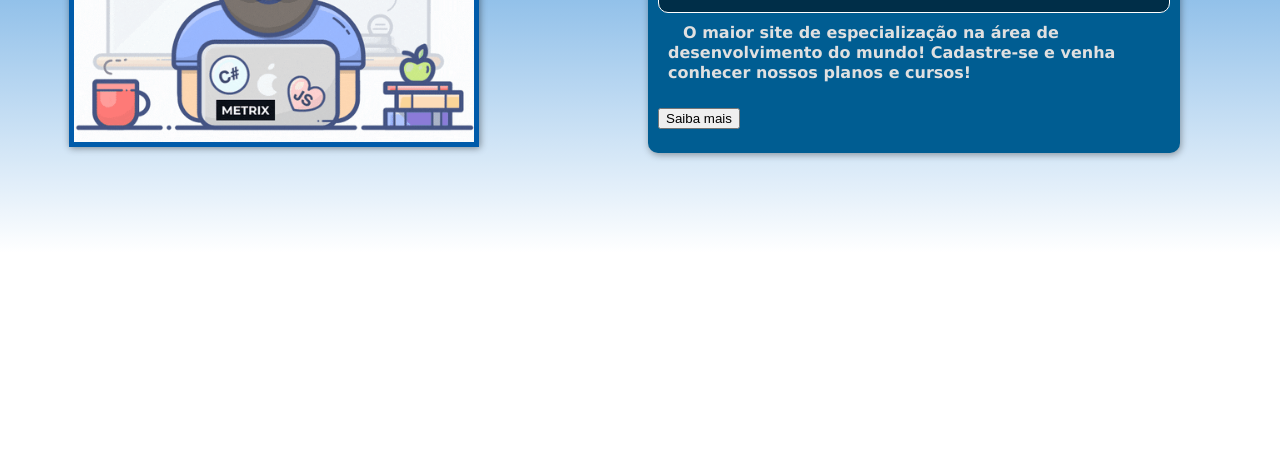
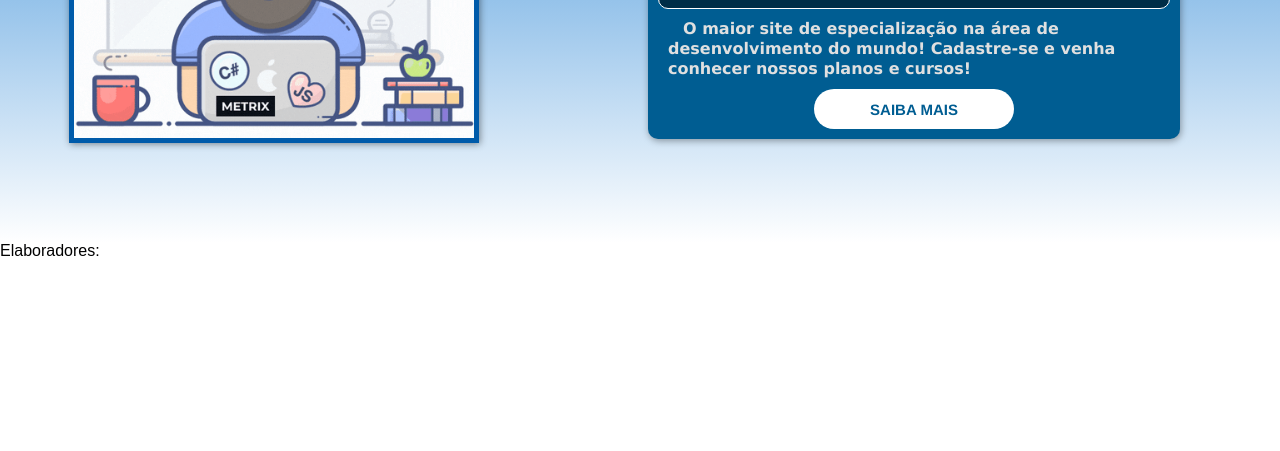
Before and after one commit to CairoHS/Pandora, a plain HTML site: page front_end/index.html in a window 1280 px wide. Shown: the part 349-800 px from the top of the page. Drawn offline with Linux system fonts and the light colour scheme.

Commit message:
Protótipo Versão 0.6

```diff
--- a/front_end/index.html
+++ b/front_end/index.html
@@ -21,13 +21,19 @@
         </nav>
     </header> <!-- Fim do cabeçalho -->
 
-    <main>
+    <main id="tela_inicial">
         <img id="gif_dev" src="styles/img/dev.gif" alt="">
         <article id="apresentacao_inicial">
             <h1>Embarque nesse mundo tecnologico!</h1>
-            <p>O maior site de especialização na área de desenvolvimento do mundo! Cadastre-se e venha conhecer nossos planos e cursos!</p>
+            <p>O maior site de especialização na área de desenvolvimento do mundo! Cadastre-se e venha conhecer nossos planos e cursos!
+            </p>
+            <button id="botao_login"><span>SAIBA MAIS</span></button>
+        </article>
+    </main>
+    <main>
+        <article>
+            <h1>Elaboradores:</h1>
 
-            <form method="post" action="login_cadastro.html"><input type="button" value="Saiba mais" id="botao_login"></form>
         </article>
     </main>
 
--- a/front_end/styles/index.css
+++ b/front_end/styles/index.css
@@ -11,8 +11,7 @@
 }
 
 body{
-    margin: 0px;
-    overflow: hidden;
+    overflow: auto;
     font-family: Arial, Helvetica, sans-serif;
     background-color: #ffffff;
 }
@@ -22,10 +21,10 @@ body{
     margin: 0px;
     backdrop-filter: blur(10px);
     background-color: #1e89e7;
-    border: 2px solid #1e89e7;
     width: 100%;
     height: 56px;
     box-shadow: 1px 1px 7px rgba(0, 0, 0, 0.247);
+    overflow: hidden;
 }
 
 #nav{
@@ -65,7 +64,7 @@ body{
 .link_cabecalho:hover{
     border: 0.5px solid rgba(255, 255, 255, 0.267);
     border-radius: 30px;
-    transition: all 0.2s ease-in-out;
+    transition: all 0.5s ease-in-out;
     background-color: #005BAA;
 }
 .link_cabecalho:active{
@@ -73,7 +72,8 @@ body{
     color: #005BAA;
 }
 
-main{
+#tela_inicial{
+    overflow: hidden;
     display: flex;
     justify-content: space-between;
     width: 100%;
@@ -100,6 +100,7 @@ main{
     padding: 10px;
     margin: 100px;
     line-height: 50px;
+    overflow: hidden;
 }
 
 #apresentacao_inicial > h1{
@@ -120,3 +121,29 @@ main{
     font-family: 'Lucida Sans', 'Lucida Sans Regular', 'Lucida Grande', 'Lucida Sans Unicode', Geneva, Verdana, sans-serif;
     line-height: 20px;
 }
+
+#botao_login {
+    display: block;
+    margin: auto;
+    width: 200px;
+    height: 40px;
+    font-family: 'Franklin Gothic Medium', 'Arial Narrow', Arial, sans-serif;
+    font-weight: bolder;
+    font-size: 15px;
+    color: #005d92;
+    background-color: #ffffff;
+    border-color: transparent;
+    border-radius: 30px;
+
+}
+
+#botao_login:hover{
+    box-shadow: 2px 2px 7px #00000060;
+    background-color: #b1b1b1;
+    transition: 0.3s;
+}
+
+#botao_login:active{
+    background-color: #005BAA;
+    color: white;
+}
```
